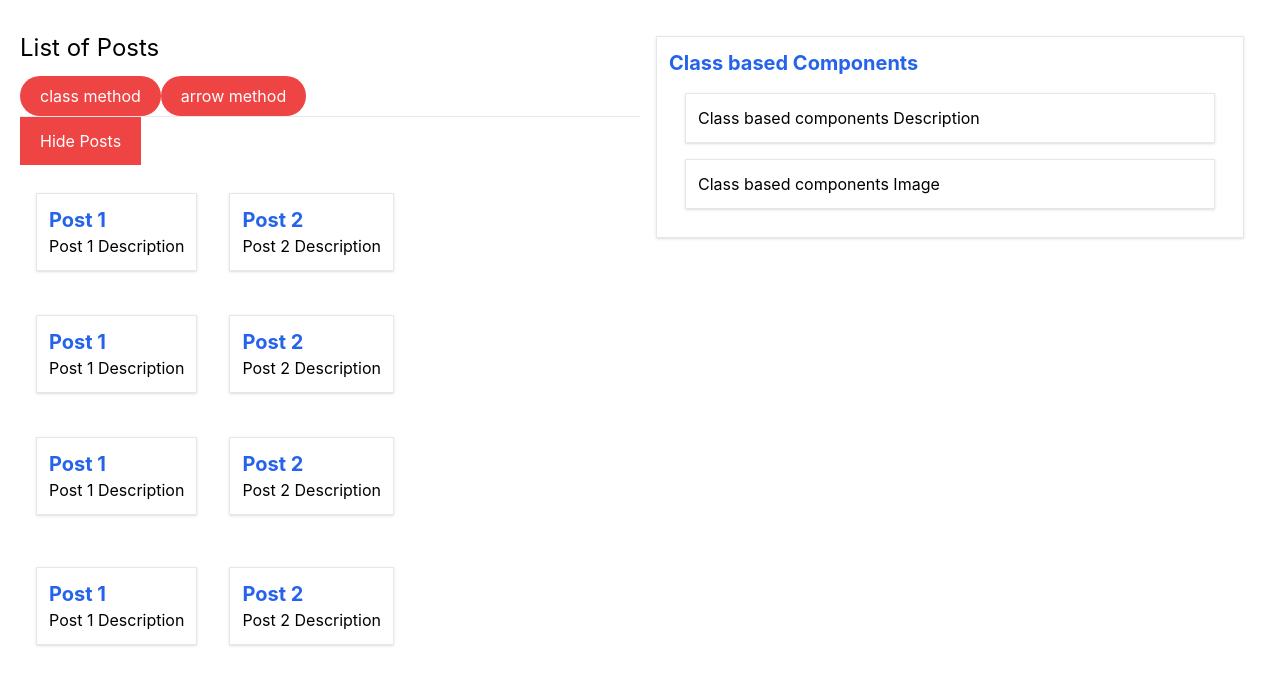
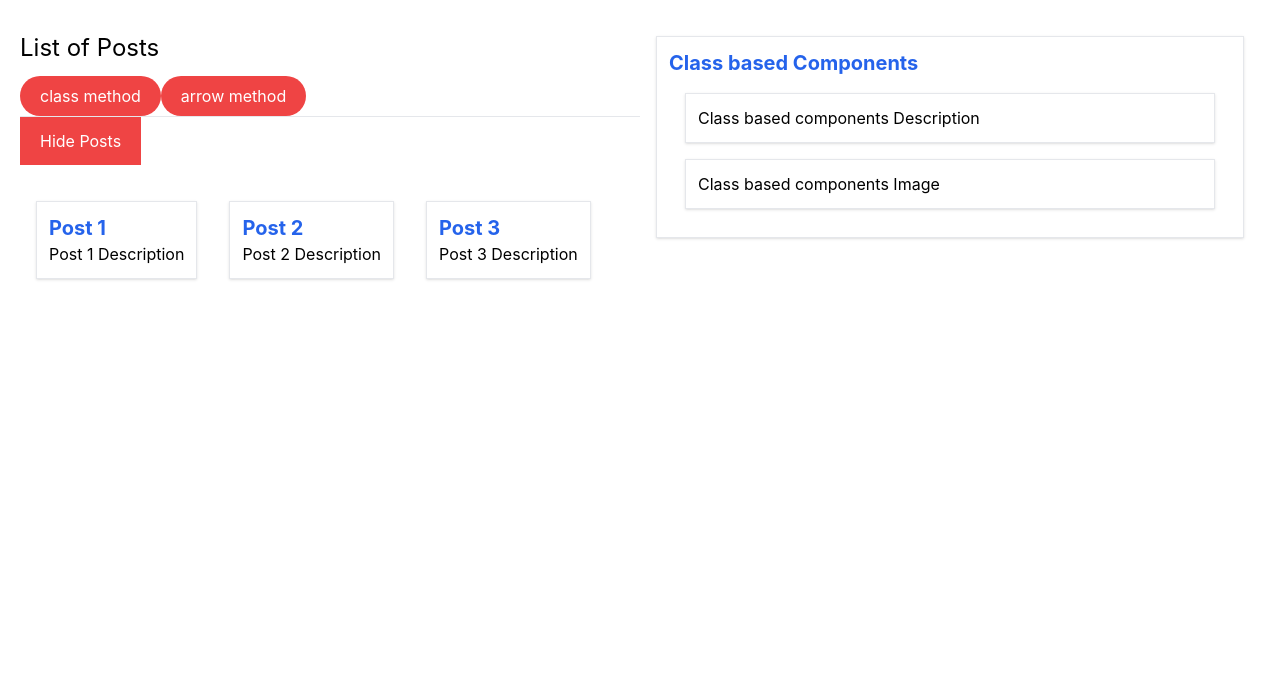
Before and after one commit to babumiya435/react-js, a React (Create React App) app in the folder React-App/my-app/: page / in a window 1280 px wide. Shown: the top 684 px of the page. Built offline with nearby package versions, Linux system fonts and the light colour scheme.

Commit message:
react-code-19

```diff
--- a/React-App/my-app/src/components/Posts/Posts.js
+++ b/React-App/my-app/src/components/Posts/Posts.js
@@ -3,14 +3,21 @@ import Singlepost from "../Singlepost/Singlepost";
 
 class Posts extends Component {
     state = {
-        post: [
+        posts: [
             {
+                id: 1,
                 title: "Post 1",
                 description: "Post 1 Description"
             },
             {
+                id: 2,
                 title: "Post 2",
                 description: "Post 2 Description"
+            },
+            {
+                id: 3,
+                title: "Post 3",
+                description: "Post 3 Description"
             }
         ],
         postTite : "List of Posts",
@@ -37,11 +44,19 @@ class Posts extends Component {
             showposts: !this.state.showposts
         })
     }
-    getPosts = () => {
+    getPosts(){
         if(!this.state.showposts) return null;
+        // using map method
+        // let posts = this.state.posts.map((post) => (<Singlepost key={post.id} title={post.title} description={post.description} />));
+        let posts = [];
+        // using for loop
+        for(let post of this.state.posts){
+            posts.push(
+                <Singlepost key={post.id} title={post.title} description={post.description} />
+            )
+        }
         return (<div className="flex my-5">
-            <Singlepost title={this.state.post[0].title} description={this.state.post[0].description} />
-            <Singlepost title={this.state.post[1].title} description={this.state.post[1].description} />
+           {posts}
         </div>)
     }
 
@@ -49,9 +64,9 @@ class Posts extends Component {
         // modifying state properties ising setState() method
         // setTimeout(()=>{
             // console.log("modified");
-            // this.state.post[0].title = "Modified Post 1";
-            // this.state.post[1].title = "Modified Post 2";
-            // const posts = [...this.state.post];
+            // this.state.posts[0].title = "Modified Post 1";
+            // this.state.posts[1].title = "Modified Post 2";
+            // const posts = [...this.state.posts];
             // posts[0].title = "Modified Post 1";  // wrong way of changing state data
             // posts[1].title = "Modified Post 2";
             // const postTitleM = [...this.state.postTite][0];
@@ -68,8 +83,8 @@ class Posts extends Component {
         if (this.state.showposts) {
             posts = (
                 <div className="flex my-3">
-                    <Singlepost title={this.state.post[0].title} description={this.state.post[0].description} />
-                    <Singlepost title={this.state.post[1].title} description={this.state.post[1].description} />
+                    <Singlepost title={this.state.posts[0].title} description={this.state.posts[0].description} />
+                    <Singlepost title={this.state.posts[1].title} description={this.state.posts[1].description} />
                 </div>
             )
         }
@@ -117,18 +132,18 @@ class Posts extends Component {
                     </button>
                 </div>
                 {/* JSX conditional rendering inside render function before return*/}
-                {posts}
+                {false && posts}
                 {/* ternary operator conditioning */}
-                {this.state.showposts ?
+                {false && this.state.showposts ?
                     (<div className="flex my-3">
-                        <Singlepost title={this.state.post[0].title} description={this.state.post[0].description} />
-                        <Singlepost title={this.state.post[1].title} description={this.state.post[1].description} />
+                        <Singlepost title={this.state.posts[0].title} description={this.state.posts[0].description} />
+                        <Singlepost title={this.state.posts[1].title} description={this.state.posts[1].description} />
                     </div>) : null
                 }
                 {/* AND && operator conditioning */}
-                {this.state.showposts && (<div className="flex my-3">
-                        <Singlepost title={this.state.post[0].title} description={this.state.post[0].description} />
-                        <Singlepost title={this.state.post[1].title} description={this.state.post[1].description} />
+                {false && this.state.showposts && (<div className="flex my-3">
+                        <Singlepost title={this.state.posts[0].title} description={this.state.posts[0].description} />
+                        <Singlepost title={this.state.posts[1].title} description={this.state.posts[1].description} />
                     </div>)}
                 {/* gettign data or JSX as function return */}
                 {this.getPosts()}
```
